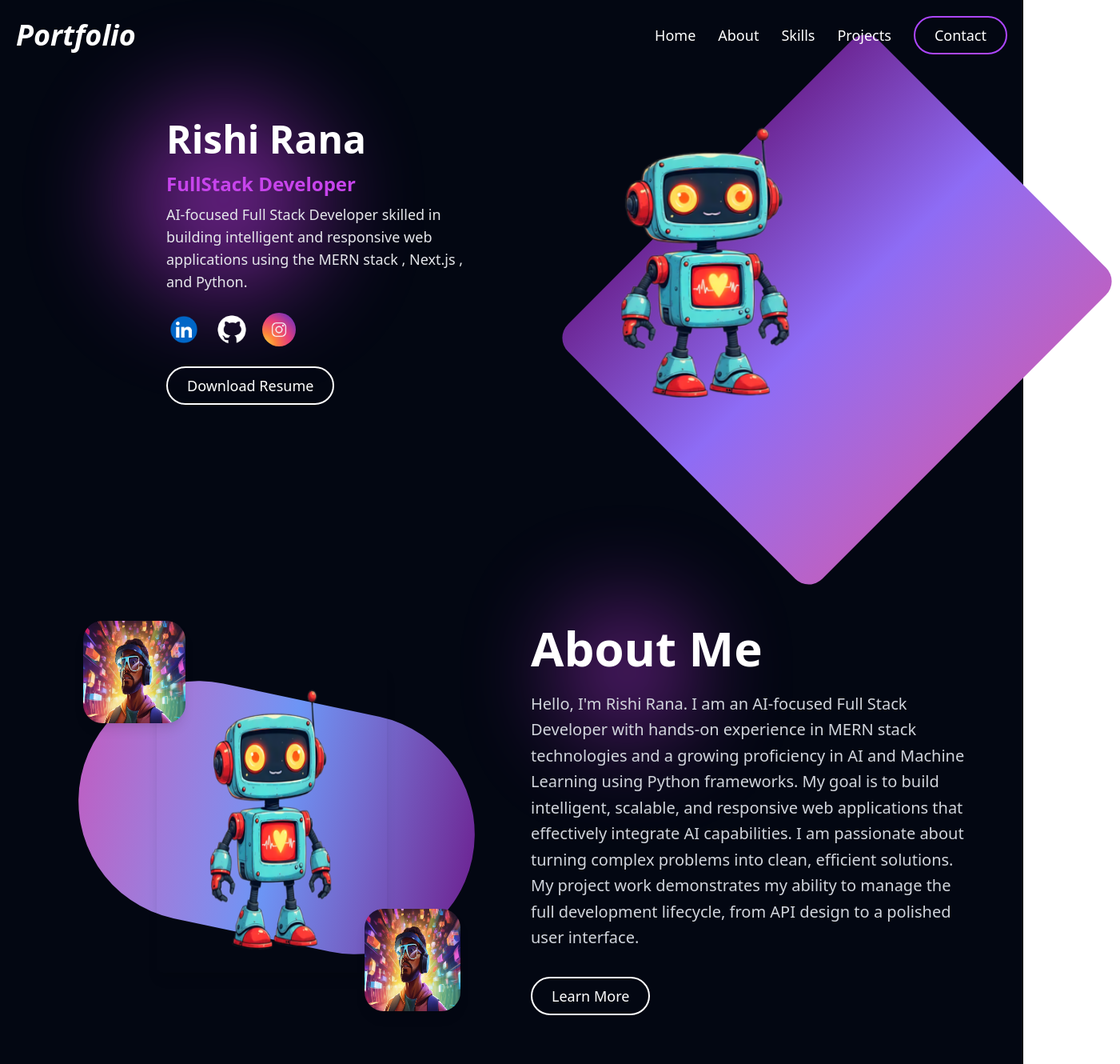
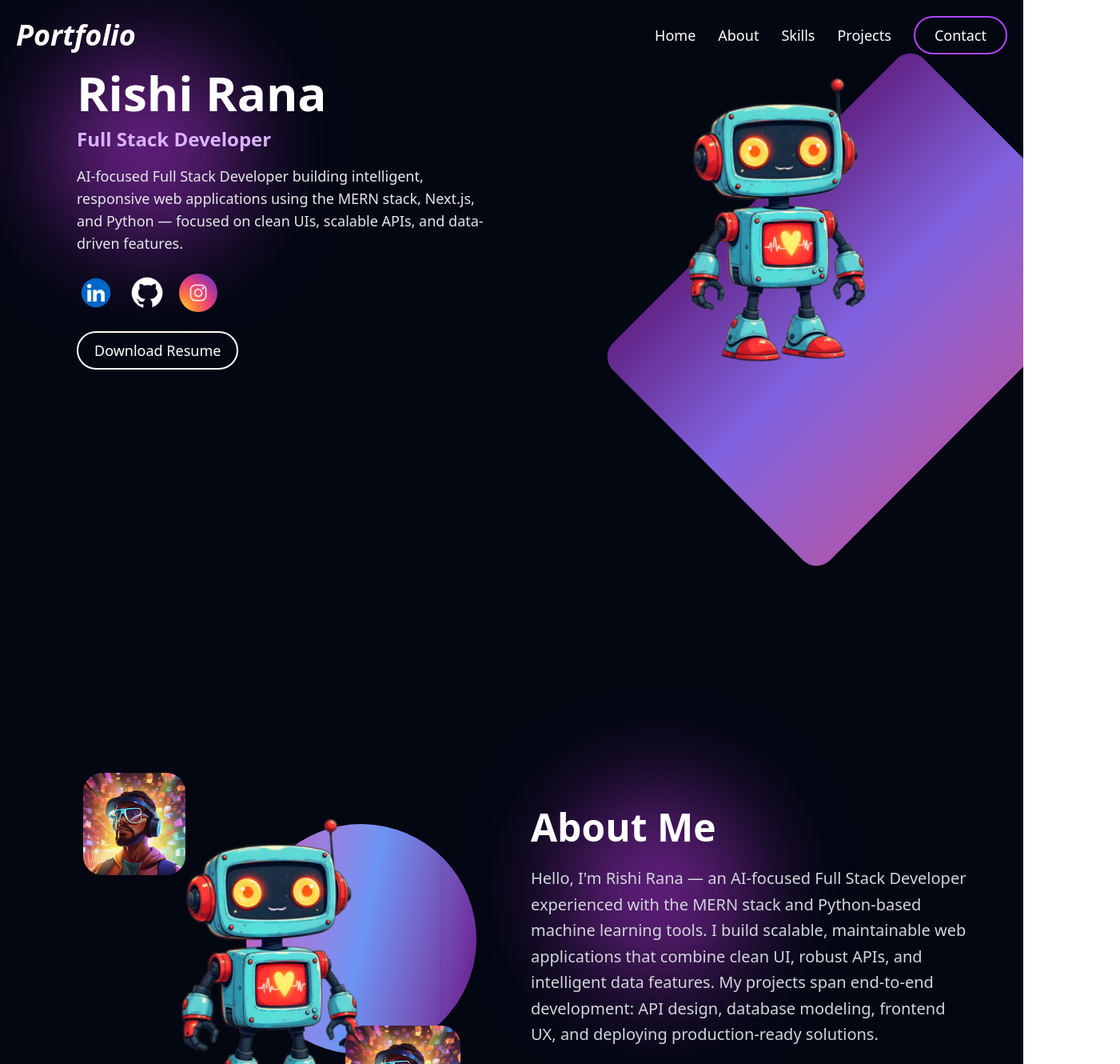
Before and after one commit to Rishi-Rana01/Portfolio, a React (Vite) app in the folder my-portfolio/: page / in a window 1280 px wide. Shown: the top 1330 px of the page at 80% size, 1401 px wide, since content can reach past the window. Built offline with nearby package versions, Linux system fonts and the light colour scheme.

Commit message:
responsiveness fix

```diff
--- a/my-portfolio/src/components/About.jsx
+++ b/my-portfolio/src/components/About.jsx
@@ -3,30 +3,32 @@ import React from 'react'
 
 const About = () => {
     return (
-        <section id='about' className='min-h-screen  flex items-center justify-center text-white px-4 sm:px-6'>
+        <section id='about' className='min-h-screen flex items-center justify-center text-white px-4 sm:px-6'>
             <div className='max-w-6xl w-full grid grid-cols-1 lg:grid-cols-2 gap-8 sm:gap-12 items-center'>
-                <figure data-aos='fade-right' data-aos-delay='500' className='flex flex-wrap justify-center gap-4 relative'>
-                    <div className='h-[200px] sm:h-[300px] w-[300px] sm:w-[400px] lg:h-[300px] lg:w-[500px] bg-linear-to-l from-[#6d2897] via-[#6c95f5] to-[#bb61c5] absolute transform
-                    rotate-12 z-0 right-5 -top-2 md:top-10 rounded-full'></div>
-                    <img src="\img_about.png" alt="about"
-                        className='absolute -top-2 left-5 sm:left-10 transform -translate-y-12 z-20 w-24 h-24 sm:w-32 sm:h-32 rounded-3xl shadow-lg' />
-                    <img src="\img.png" alt="Laptop"
-                        className='relative z-10 w-36 h-44 sm:w-40 sm:h-40 md:w-72 md:h-96 rounded-lg shadow-lg ' />
-                    <img src="\img_about.png" alt="About"
-                        className='absolute bottom-0 right-5 sm:right-10 transform translate-y-12 z-10 w-30 h-24 sw:w-32 sm:h-32 rounded-3xl shadow-lg' />
+                <figure data-aos='fade-right' data-aos-delay='500' className='relative flex justify-center items-center'>
+                    {/* decorative background - hidden on very small screens */}
+                    <div className='hidden sm:block absolute right-5 -top-2 md:top-10 z-0 rounded-full bg-linear-to-l from-[#6d2897] via-[#6c95f5] to-[#bb61c5] w-48 md:w-72 h-48 md:h-72 transform rotate-12'></div>
 
+                    {/* small overlay image */}
+                    <img src='/img_about.png' alt='about small' className='absolute -top-6 left-6 sm:left-10 z-20 w-24 h-24 sm:w-32 sm:h-32 rounded-3xl shadow-lg object-cover' />
+
+                    {/* main image */}
+                    <img src='/img.png' alt='Laptop' className='relative z-10 w-56 sm:w-64 md:w-72 lg:w-[420px] h-auto rounded-lg shadow-lg object-cover' />
+
+                    {/* bottom overlay */}
+                    <img src='/img_about.png' alt='about bottom' className='absolute bottom-0 right-6 sm:right-10 z-10 w-32 h-24 sm:w-36 sm:h-32 rounded-3xl shadow-lg object-cover' />
                 </figure>
+
                 <article data-aos='fade-left' data-aos-delay='500' className='text-center lg:text-left relative'>
-                    <div className='absolute z-0 w-40 h-40 sw:w-60 bg-[#cd3cf5] rounded-full blur-3xl opacity-50 -top-5 left-10'></div>
+                    <div className='absolute z-0 w-40 h-40 sm:w-60 sm:h-60 bg-[#cd3cf5] rounded-full blur-3xl opacity-50 -top-5 left-10'></div>
                     <header>
-                        <h1 className='text-3xl sm:text-4xl md:text-5xl lg:text-6xl font-bold mb-4 sm:mb-6 relative z-10'>
+                        <h1 className='text-3xl sm:text-4xl md:text-5xl lg:text-5xl font-bold mb-4 sm:mb-6 relative z-10'>
                             About Me
                         </h1>
                     </header>
-                    <p className='text-base sm:text-lg md:text-xl text-gray-300 mb-6 sm:mb-8 leading-relaxed relative z-10'>
-                        Hello, I'm Rishi Rana. I am an AI-focused Full Stack Developer with hands-on experience in MERN stack technologies and a growing proficiency in AI and Machine Learning using Python frameworks.
-                        My goal is to build intelligent, scalable, and responsive web applications that effectively integrate AI capabilities.
-                        I am passionate about turning complex problems into clean, efficient solutions. My project work demonstrates my ability to manage the full development lifecycle, from API design to a polished user interface.
+                    <p className='text-base sm:text-lg md:text-xl text-gray-300 mb-6 sm:mb-8 leading-relaxed relative z-10 max-w-xl'>
+                        Hello, I'm Rishi Rana — an AI-focused Full Stack Developer experienced with the MERN stack and Python-based machine learning tools. I build scalable, maintainable web applications that combine clean UI, robust APIs, and intelligent data features.
+                        My projects span end-to-end development: API design, database modeling, frontend UX, and deploying production-ready solutions.
                     </p>
                     <footer className='relative z-10'>
                         <button className='inline-flex text-white border-2 py-2 px-4 sm:px-6 focus:outline-none hover:bg-[#801b9c] hover:shadow-[0_0_40px_rgba(128,0,128,0.7)] rounded-full text-sm sm:text-lg'>
--- a/my-portfolio/src/components/Hero.jsx
+++ b/my-portfolio/src/components/Hero.jsx
@@ -3,51 +3,54 @@ import Navbar from './Navbar'
 
 const Hero = () => {
   return (
-    <div className='relative  min-h-[550px] sm:min-h-[600px] flex flex-col items-center'>
-      <div className='md:h-[550px] h-[500px] w-[450px] bg-linear-to-r absolute from-[#6d2897] via-[#8e6cf5] to-[#bb61c5] transform rotate-45 z-0 right-2 top-28 rounded-3xl'>
-      </div>
+    <div className='relative min-h-[60vh] overflow-hidden sm:min-h-[100vh] flex flex-col items-center'>
+
+  <div className='hidden md:block absolute right-2 top-28 transform rotate-45 z-0 rounded-3xl w-64 md:w-96 h-64 md:h-[550px] from-[#6d2897] via-[#8e6cf5] to-[#bb61c5] bg-linear-to-r opacity-90'></div>
+
       <Navbar />
-      <main id='home' className='flex flex-col md:flex-row items-center justify-center w-full px-4 md:px-52 pb-4 md:pb-24 md:pt-32 pt-24 mt-14
-       md:mt-0 z-10'>
 
-        <section className='flex-1 mr-28 md:text-left mt-10 md:mt-0 relative' data-aos='fade-up' data-aos-delay='500'>
-          <div className='absolute -z-10 w-60 h-60 bg-[#cd3cf5] rounded-full blur-3xl opacity-50 -top-5 -left-12'></div>
+      <main id='home' className='flex flex-col md:flex-row items-center justify-between w-full px-4 md:px-12 lg:px-24 py-8 md:py-16 z-10'>
+
+        <section className='flex-1 md:pr-8 lg:pr-12 mt-8 md:mt-0 relative' data-aos='fade-up' data-aos-delay='500'>
+          <div className='absolute -z-10 w-40 h-40 sm:w-60 sm:h-60 bg-[#cd3cf5] rounded-full blur-3xl opacity-50 -top-5 -left-8'></div>
           <header>
-            <h1 className='text-4xl sm:text-4xl md:text-5xl font-bold text-white mb-4'>
+            <h1 className='text-3xl sm:text-4xl md:text-5xl lg:text-6xl font-bold text-white mb-3'>
               Rishi Rana
             </h1>
-            <h2 className='text-xl sm:text-4xl md:text-2xl font-bold text-[#3e0f4a] md:text-[#c744ec] mb-2'>
-              FullStack Developer
+            <h2 className='text-lg sm:text-xl md:text-2xl font-semibold text-purple-300 mb-4'>
+              Full Stack Developer
             </h2>
+          </header>
 
-          </header>
-          <p className='text-base sm:text-lg md:text-lg text-gray-200 mb-6'>
-            AI-focused Full Stack Developer skilled in building intelligent and responsive web applications using the MERN stack , Next.js , and Python.
+          <p className='text-base sm:text-lg md:text-lg text-gray-200 mb-6 max-w-xl'>
+            AI-focused Full Stack Developer building intelligent, responsive web applications using the MERN stack, Next.js, and Python — focused on clean UIs, scalable APIs, and data-driven features.
           </p>
+
           <div className='flex items-center space-x-4 mb-6'>
-            <a href="#">
-              <img src="\linkedin.png" alt="Linkedin" className='w-11 h-11' />
+            <a href="#" aria-label='Linkedin'>
+              <img src="/linkedin.png" alt="Linkedin" className='w-10 h-10 sm:w-12 sm:h-12' />
             </a>
 
-            <a href="#">
-              <img src="\github.png" alt="Github" className='w-11 h-11' />
+            <a href="#" aria-label='Github'>
+              <img src="/github.png" alt="Github" className='w-10 h-10 sm:w-12 sm:h-12' />
             </a>
 
-            <a href="#">
-              <img src="\instagram.png" alt="Instagram" className='w-10.5 h-10.5 rounded-full' />
+            <a href="#" aria-label='Instagram'>
+              <img src="/instagram.png" alt="Instagram" className='w-10 h-10 sm:w-12 sm:h-12 rounded-full' />
             </a>
           </div>
-          <a href="/Rishi-Rana.pdf" download >
-            <button className="inline-flex px-6 py-2 border-2 text-white focus:outline-none hover:bg-[#801b9c] hover:shadow-[0_0_40px_rgba(128,0,128,0.7)] rounded-full text-lg">
+
+          <a href="/Rishi-Rana.pdf" download>
+            <button className="inline-flex px-5 py-2 border-2 text-white focus:outline-none hover:bg-[#801b9c] hover:shadow-[0_0_40px_rgba(128,0,128,0.7)] rounded-full text-base sm:text-lg">
               Download Resume
             </button>
           </a>
         </section>
-        <figure data-aos='fade-up' data-aos-delay='500' className='flex-1 flex justify-center md:justify-end mt-0' >
-          <img src="\img.png" alt="Hero Image" className='h-[300px] sm:h-[400px] md:h[485px] w-[250px] sm:w-[480px] object-cover rounded-lg' />
+
+        <figure data-aos='fade-up' data-aos-delay='500' className='flex-1 flex justify-center md:justify-end mt-8 md:mt-0'>
+          <img src="/img.png" alt="Hero Image" className='w-56 sm:w-80 md:w-[420px] h-auto object-cover rounded-lg max-w-full' />
         </figure>
       </main>
-
     </div>
   )
 }
--- a/my-portfolio/src/components/Navbar.jsx
+++ b/my-portfolio/src/components/Navbar.jsx
@@ -18,8 +18,13 @@ const Navbar = () => {
                 <a href="#home" className='text-4xl font-bold italic text-white'>Portfolio</a>
 
                 {/* {Mobile Menu Toggle} */}
-                <button className='md:hidden focus:outline-none' onClick={() => setIsOpen(!isOpen)}>
-                    <FiMenu className='w-8 h-8 text-white' />
+                <button
+                    type='button'
+                    aria-label={isOpen ? 'Close menu' : 'Open menu'}
+                    className='md:hidden focus:outline-none z-40 p-1 bg-transparent rounded'
+                    onClick={() => setIsOpen(!isOpen)}
+                >
+                    {isOpen ? <FiX className='w-8 h-8 text-white' /> : <FiMenu className='w-8 h-8 text-white' />}
                 </button>
 
                 {/* Desktop Navigation */}
@@ -44,11 +49,7 @@ const Navbar = () => {
             </div>
 
             {/* Mobile Navigation */}
-            <div className={`${isOpen ? 'block' : 'hidden'} md:hidden bg-[#801b93] absolute top-0 left-0 w-full h-screen flex flex-col items-center justify-center space-y-8 pt-16`}>
-                {/* {close Button} */}
-                <button className='absolute top-5 right-5 text-white' onClick={() => setIsOpen(false)}>
-                    <FiX className="w-8 h-8" />
-                </button>
+            <div className={`${isOpen ? 'block' : 'hidden'} md:hidden bg-[#801b93] fixed top-0 left-0 w-full h-screen flex flex-col items-center justify-center space-y-8 pt-20 z-40`}>
                 {/* Mobile Navigation */}
                 {NavbarLinks.map((link) => (
                     <a
@@ -66,8 +67,6 @@ const Navbar = () => {
                 <button className='text-lg text-white border-2 border-purple-500 py-2 px-6 rounded-full transition-all duration-300 ease-in-out transform hover:scale-105 hover:bg-purple-600 hover:border-purple-600 hover:shadow-[0_0_15px_rgba(168,85,247,0.5)] active:scale-95'>
                     Contact
                 </button>
-                {/* contact Button */}
-                <button className='inline-flex text-white border-2 py-2 px-6 focus:outline-none hover:bg-purple-800 rounded-full text-lg'>Contact</button>
             </div>
 
 
--- a/my-portfolio/src/components/Skills.jsx
+++ b/my-portfolio/src/components/Skills.jsx
@@ -44,14 +44,14 @@ const SkillBox = ({ image, title, description }) => (
 )
 const Skills = () => {
   return (
-    <section className='relative min-h-screen overflow-hidden flex-col items-center justify-center text-white px-4 py-10'>
-      <div className='absolute z-0 w-72 h-36 sm:w-96 sm:h-44 bg-[#cd3cf5] rounded-full blur-3xl opacity-50 top-10 sm:top-28 left-1/2 transform -translate-x-1/2'></div>
-      <img src="\lap.png" alt="left Pic" className='absolute z-10 left-2 top-2 sm:left-16 sm:top-32 transform -rotate-12 w-24 h-auto sm:w-32 opacity-70 ' />
+    <section className='relative min-h-screen overflow-hidden flex flex-col items-center justify-center text-white px-4 py-10'>
+  <div className='absolute z-0 w-72 h-36 sm:w-96 sm:h-44 bg-[#cd3cf5] rounded-full blur-3xl opacity-50 top-10 sm:top-28 left-1/2 transform -translate-x-1/2'></div>
+  <img src="/lap.png" alt="left Pic" className='absolute z-10 left-2 top-2 sm:left-16 sm:top-32 transform -rotate-12 w-24 h-auto sm:w-32 opacity-70 ' />
 
       <div data-aos='fade-up' data-aos-delay='300' className='relative z-20 text-center space-y-6 sm:space-y-10'>
         <header>
           <h1 className='text-3xl sm:text-4xl font-bold'>
-            My Experties <br /> and <span className='text-purple-400'>Skills</span>
+            My Expertise <br /> and <span className='text-purple-400'>Skills</span>
           </h1>
           <p className='text-gray-400 mt-2 sm:mt-4 text-sm sm:text-base'>
             I am a skilled Full Stack Developer with a strong, modern-day focus on integrating artificial intelligence.
@@ -66,8 +66,8 @@ const Skills = () => {
           ))}
 
         </section>
-      </div>
-      <img src="\lap.png" alt="Right Pic" className='absolute z-10 right-2 top-2 sm:right-16 sm:top-32 transform rotate-12 w-24 h-auto sm:w-32 opacity-70 ' />
+  </div>
+  <img src="/lap.png" alt="Right Pic" className='absolute z-10 right-2 top-2 sm:right-16 sm:top-32 transform rotate-12 w-24 h-auto sm:w-32 opacity-70 ' />
 
     </section>
   )
```
